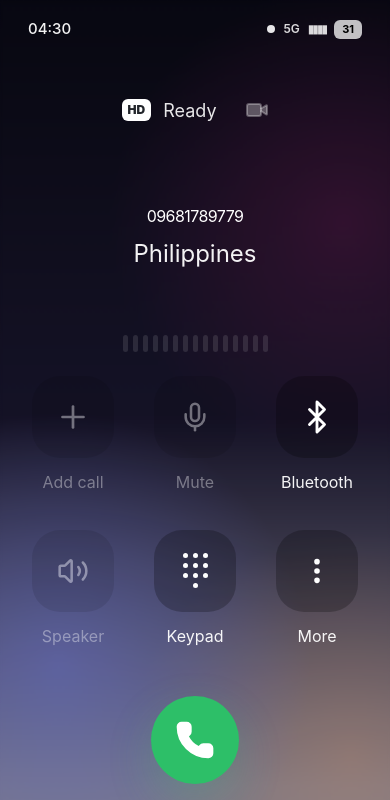
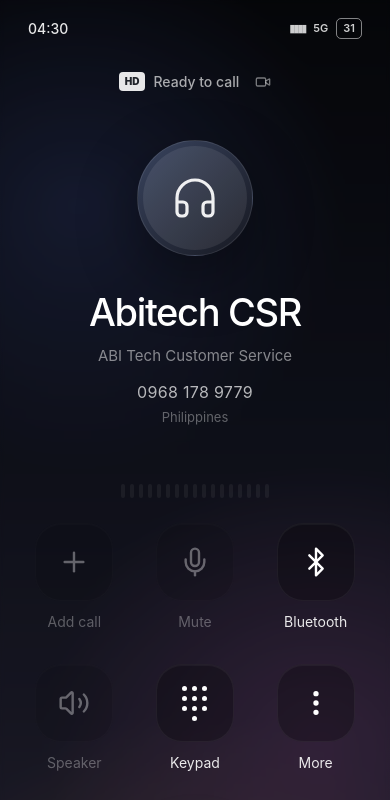
Before and after one commit to emilalvaroserrano-collab/dialtalk, a React (Vite) app: page / in a window 390 px wide. Shown: the top 800 px of the page. Built offline with nearby package versions, Linux system fonts and the light colour scheme.

Commit message:
Make DialTalk a realistic Abitech CSR phone call screen

```diff
--- a/src/App.tsx
+++ b/src/App.tsx
@@ -2,6 +2,7 @@
 import {
   Bluetooth,
   EllipsisVertical,
+  Headphones,
   Mic,
   MicOff,
   Phone,
@@ -15,16 +16,21 @@
 
 type CallState = "idle" | "ringing" | "connecting" | "active" | "error";
 
-const RINGTONE_URL = "https://cdn.pixabay.com/audio/2025/07/30/audio_a4cedca394.mp3?filename=dragon-studio-phone-ringing-382734.mp3";
+const RINGTONE_URL =
+  "https://cdn.pixabay.com/audio/2025/07/30/audio_a4cedca394.mp3?filename=dragon-studio-phone-ringing-382734.mp3";
 const RING_DURATION_MS = 8_000;
-const BAR_COUNT = 15;
+const BAR_COUNT = 17;
+const CONTACT_NAME = "Abitech CSR";
+const CONTACT_SUBTITLE = "ABI Tech Customer Service";
 
 function cx(...parts: Array<string | false | null | undefined>) {
   return parts.filter(Boolean).join(" ");
 }
 
 function elapsed(seconds: number) {
-  return `${String(Math.floor(seconds / 60)).padStart(2, "0")}:${String(seconds % 60).padStart(2, "0")}`;
+  return String(Math.floor(seconds / 60)).padStart(2, "0") +
+    ":" +
+    String(seconds % 60).padStart(2, "0");
 }
 
 function localTime() {
@@ -40,9 +46,9 @@
   const [seconds, setSeconds] = useState(0);
   const [muted, setMuted] = useState(false);
   const [speaker, setSpeaker] = useState(true);
-  const [number, setNumber] = useState("09681789779");
+  const [number, setNumber] = useState("0968 178 9779");
   const [error, setError] = useState<string | null>(null);
-  const [levels, setLevels] = useState<number[]>(() => Array(BAR_COUNT).fill(0.16));
+  const [levels, setLevels] = useState<number[]>(() => Array(BAR_COUNT).fill(0.12));
 
   const roomRef = useRef<Room | null>(null);
   const audioHostRef = useRef<HTMLDivElement | null>(null);
@@ -54,16 +60,16 @@
 
   const isLive = callState === "active";
   const isRinging = callState === "ringing";
-  const isCalling = callState === "connecting";
-  const isBusy = isLive || isRinging || isCalling;
+  const isConnecting = callState === "connecting";
+  const isBusy = isLive || isRinging || isConnecting;
 
   const statusText = useMemo(() => {
-    if (isRinging) return "Calling...";
-    if (isCalling) return "Connecting...";
+    if (isRinging) return "Calling…";
+    if (isConnecting) return "Connecting…";
     if (isLive) return elapsed(seconds);
     if (callState === "error") return "Call failed";
-    return "Ready";
-  }, [callState, isCalling, isLive, isRinging, seconds]);
+    return "Ready to call";
+  }, [callState, isConnecting, isLive, isRinging, seconds]);
 
   useEffect(() => {
     if (!isLive) return;
@@ -73,7 +79,7 @@
 
   useEffect(() => {
     if (!isLive) {
-      setLevels(Array(BAR_COUNT).fill(0.16));
+      setLevels(Array(BAR_COUNT).fill(0.12));
       return;
     }
 
@@ -83,16 +89,18 @@
         const bins = new Uint8Array(analyser.frequencyBinCount);
         analyser.getByteFrequencyData(bins);
 
-        const next = Array.from({ length: BAR_COUNT }, (_, index) => {
-          const start = Math.floor((index * bins.length) / BAR_COUNT);
-          const end = Math.max(start + 1, Math.floor(((index + 1) * bins.length) / BAR_COUNT));
-          let sum = 0;
-          for (let i = start; i < end; i += 1) sum += bins[i] ?? 0;
-          const average = sum / (end - start);
-          return Math.max(0.12, Math.min(1, average / 150));
-        });
-
-        setLevels(next);
+        setLevels(
+          Array.from({ length: BAR_COUNT }, (_, index) => {
+            const start = Math.floor((index * bins.length) / BAR_COUNT);
+            const end = Math.max(
+              start + 1,
+              Math.floor(((index + 1) * bins.length) / BAR_COUNT),
+            );
+            let sum = 0;
+            for (let i = start; i < end; i += 1) sum += bins[i] ?? 0;
+            return Math.max(0.1, Math.min(1, sum / (end - start) / 150));
+          }),
+        );
       }
       animationRef.current = window.requestAnimationFrame(frame);
     };
@@ -134,7 +142,7 @@
     const analyser = context.createAnalyser();
 
     analyser.fftSize = 128;
-    analyser.smoothingTimeConstant = 0.82;
+    analyser.smoothingTimeConstant = 0.84;
     source.connect(analyser);
 
     audioContextRef.current = context;
@@ -162,11 +170,10 @@
     try {
       await ringtone.play();
     } catch {
-      // Continue the call flow if the browser blocks or fails to load the ring asset.
+      // Keep the call flow working even if the browser blocks the ringtone.
     }
 
     await new Promise<void>((resolve) => window.setTimeout(resolve, RING_DURATION_MS));
-
     if (attempt !== callAttemptRef.current) return;
 
     ringtone.pause();
@@ -221,11 +228,13 @@
 
   function endCall() {
     callAttemptRef.current += 1;
+
     const ringtone = ringtoneRef.current;
     if (ringtone) {
       ringtone.pause();
       ringtone.currentTime = 0;
     }
+
     roomRef.current?.disconnect();
     roomRef.current = null;
     analyserRef.current = null;
@@ -252,116 +261,150 @@
   }
 
   return (
-    <main className="min-h-dvh bg-[#080910] text-white sm:grid sm:place-items-center sm:bg-[#11131a] sm:p-6">
+    <main className="min-h-dvh bg-black text-white sm:grid sm:place-items-center sm:bg-[#111318] sm:p-6">
       <div ref={audioHostRef} className="hidden" aria-hidden="true" />
 
-      <section className="relative min-h-dvh w-full overflow-hidden bg-[#090a12] sm:min-h-[840px] sm:max-w-[430px] sm:rounded-[38px] sm:border-[8px] sm:border-black sm:shadow-[0_40px_100px_rgba(0,0,0,.55)]">
-        <div className="absolute inset-0 bg-[radial-gradient(circle_at_15%_72%,rgba(104,116,221,.52),transparent_34%),radial-gradient(circle_at_88%_24%,rgba(98,24,74,.44),transparent_30%),radial-gradient(circle_at_90%_82%,rgba(238,157,96,.28),transparent_27%),linear-gradient(180deg,#080812_0%,#161328_45%,#7d7b8c_85%,#8d8992_100%)]" />
-        <div className="absolute inset-0 bg-black/5 backdrop-blur-[1.5px]" />
+      <section className="relative min-h-dvh w-full overflow-hidden bg-[#0a0b10] sm:min-h-[860px] sm:max-w-[430px] sm:rounded-[42px] sm:border-[8px] sm:border-black sm:shadow-[0_45px_120px_rgba(0,0,0,.65)]">
+        <div className="absolute inset-0 bg-[radial-gradient(circle_at_20%_20%,rgba(38,48,88,.55),transparent_30%),radial-gradient(circle_at_82%_72%,rgba(102,58,105,.44),transparent_34%),radial-gradient(circle_at_50%_100%,rgba(185,117,82,.28),transparent_30%),linear-gradient(180deg,#07080c_0%,#11131e_42%,#282536_100%)]" />
+        <div className="absolute inset-0 bg-black/20 backdrop-blur-[2px]" />
 
-        <div className="relative z-10 flex min-h-dvh flex-col px-7 pb-[max(26px,env(safe-area-inset-bottom))] pt-[max(18px,env(safe-area-inset-top))] sm:min-h-[824px]">
-          <div className="flex items-center justify-between text-[15px] font-medium text-white/95">
+        <div className="relative z-10 flex min-h-dvh flex-col px-7 pb-[max(28px,env(safe-area-inset-bottom))] pt-[max(18px,env(safe-area-inset-top))] sm:min-h-[844px]">
+          <div className="flex items-center justify-between text-[14px] font-medium text-white/90">
             <span>{localTime()}</span>
-            <div className="flex items-center gap-2 text-xs text-white/85">
-              <span className="size-2 rounded-full bg-white/90" />
+            <div className="flex items-center gap-2 text-[11px] text-white/80">
+              <span className="tracking-[-2px]">▮▮▮▮</span>
               <span className="font-semibold">5G</span>
-              <span className="tracking-[-2px]">▮▮▮▮</span>
-              <span className="rounded-md bg-white/75 px-2 py-0.5 text-[11px] font-bold text-black">31</span>
+              <span className="rounded-[5px] border border-white/50 px-1.5 py-[1px] font-semibold">31</span>
             </div>
           </div>
 
-          <div className="mt-14 flex items-center justify-center gap-3 text-[18px] text-white/90">
-            <span className="rounded-md bg-white px-1.5 py-0.5 text-[12px] font-black text-[#22252b]">HD</span>
+          <div className="mt-8 flex items-center justify-center gap-2 text-[14px] font-medium text-white/65">
+            <span className="rounded-[4px] bg-white/90 px-1.5 py-0.5 text-[10px] font-black text-[#20232a]">HD</span>
             <span>{statusText}</span>
-            <Video className="ml-4 size-6 fill-white/30 text-white/30" />
+            <Video className="ml-2 size-4 text-white/45" />
           </div>
 
-          <div className="mt-20 text-center">
+          <div className="mt-12 flex flex-col items-center text-center">
+            <div className="grid size-[116px] place-items-center rounded-full border border-white/10 bg-gradient-to-br from-[#39445f] to-[#171922] shadow-[0_20px_60px_rgba(0,0,0,.35)]">
+              <div className="grid size-[104px] place-items-center rounded-full bg-white/[0.08]">
+                <Headphones className="size-12 text-white/92" strokeWidth={1.6} />
+              </div>
+            </div>
+
+            <h1 className="mt-7 text-[38px] font-medium tracking-[-0.035em] text-white">
+              {CONTACT_NAME}
+            </h1>
+            <p className="mt-1 text-[15px] text-white/50">{CONTACT_SUBTITLE}</p>
+
             <input
               value={number}
               onChange={(event) => setNumber(event.target.value)}
               disabled={isBusy}
               inputMode="tel"
               aria-label="Phone number"
-              className="w-full border-0 bg-transparent text-center text-[clamp(2.6rem,11vw,4rem)] font-normal tracking-[-0.035em] text-white outline-none disabled:opacity-100"
+              className="mt-3 w-full border-0 bg-transparent text-center text-[17px] font-normal tracking-[.02em] text-white/70 outline-none disabled:opacity-100"
             />
-            <p className="mt-2 text-[24px] font-normal text-white/95">Philippines</p>
+            <p className="mt-1 text-[13px] text-white/35">Philippines</p>
           </div>
 
-          <div className="mt-10 flex h-16 items-center justify-center gap-[5px]" aria-label="Audio visualizer">
+          <div className="mt-8 flex h-16 items-center justify-center gap-[5px]" aria-label="Call audio visualizer">
             {levels.map((level, index) => (
               <span
                 key={index}
                 className={cx(
-                  "w-[5px] rounded-full transition-[height,opacity] duration-75",
-                  isLive ? "bg-white/95" : isRinging || isCalling ? "bg-white/45" : "bg-white/18",
+                  "w-[4px] rounded-full transition-[height,opacity] duration-75",
+                  isLive
+                    ? "bg-white/90"
+                    : isRinging || isConnecting
+                      ? "bg-white/30"
+                      : "bg-white/10",
                 )}
                 style={{
-                  height: `${10 + level * 42}px`,
-                  opacity: isLive ? 0.72 + level * 0.28 : 0.6,
+                  height: (8 + level * 42) + "px",
+                  opacity: isLive ? 0.62 + level * 0.38 : 0.55,
                 }}
               />
             ))}
           </div>
 
-          <div className="mt-auto grid grid-cols-3 gap-x-8 gap-y-9">
-            <CallControl icon={<Plus className="size-9" strokeWidth={1.8} />} label="Add call" disabled />
+          <div className="mt-auto grid grid-cols-3 gap-x-7 gap-y-8">
             <CallControl
-              icon={muted ? <MicOff className="size-8" strokeWidth={1.9} /> : <Mic className="size-8" strokeWidth={1.9} />}
+              icon={<Plus className="size-8" strokeWidth={1.8} />}
+              label="Add call"
+              disabled
+            />
+            <CallControl
+              icon={muted
+                ? <MicOff className="size-8" strokeWidth={1.8} />
+                : <Mic className="size-8" strokeWidth={1.8} />}
               label={muted ? "Unmute" : "Mute"}
               active={muted}
               onClick={toggleMute}
               disabled={!isLive}
             />
-            <CallControl icon={<Bluetooth className="size-9" strokeWidth={1.9} />} label="Bluetooth" />
+            <CallControl
+              icon={<Bluetooth className="size-8" strokeWidth={1.8} />}
+              label="Bluetooth"
+            />
 
             <CallControl
-              icon={speaker ? <Volume2 className="size-8" strokeWidth={1.9} /> : <VolumeX className="size-8" strokeWidth={1.9} />}
+              icon={speaker
+                ? <Volume2 className="size-8" strokeWidth={1.8} />
+                : <VolumeX className="size-8" strokeWidth={1.8} />}
               label="Speaker"
               active={speaker && isLive}
               onClick={toggleSpeaker}
               disabled={!isLive}
             />
             <CallControl icon={<DialpadDots />} label="Keypad" />
-            <CallControl icon={<EllipsisVertical className="size-8" strokeWidth={2.2} />} label="More" />
+            <CallControl
+              icon={<EllipsisVertical className="size-8" strokeWidth={2} />}
+              label="More"
+            />
           </div>
 
-          <div className="mt-12 flex flex-col items-center">
+          <div className="mt-11 flex flex-col items-center">
             {isBusy ? (
               <button
                 type="button"
                 onClick={endCall}
-                className="grid size-[88px] place-items-center rounded-full bg-[#ef3831] shadow-[0_18px_45px_rgba(239,56,49,.28)] transition active:scale-95"
+                className="grid size-[84px] place-items-center rounded-full bg-[#ef3f38] shadow-[0_18px_45px_rgba(239,63,56,.28)] transition active:scale-95"
                 aria-label="End call"
               >
-                <PhoneOff className="size-10 fill-current" />
+                <PhoneOff className="size-9 fill-current" />
               </button>
             ) : (
               <button
                 type="button"
                 onClick={startCall}
-                className="grid size-[88px] place-items-center rounded-full bg-[#2dbf68] shadow-[0_18px_45px_rgba(45,191,104,.22)] transition active:scale-95"
-                aria-label="Start call"
+                className="grid size-[84px] place-items-center rounded-full bg-[#32c66c] shadow-[0_18px_45px_rgba(50,198,108,.24)] transition active:scale-95"
+                aria-label="Call Abitech CSR"
               >
-                <Phone className="size-10 fill-current" />
+                <Phone className="size-9 fill-current" />
               </button>
             )}
 
             {error ? (
-              <p className="mt-5 max-w-[300px] rounded-xl bg-black/25 px-4 py-2 text-center text-sm text-red-100 ring-1 ring-red-300/20">
+              <p className="mt-4 max-w-[300px] rounded-xl bg-black/30 px-4 py-2 text-center text-xs text-red-100 ring-1 ring-red-300/15">
                 {error}
               </p>
             ) : (
-              <p className="mt-4 text-xs text-white/45">
-                {isLive ? `Connected to Abbie · ${elapsed(seconds)}` : isCalling ? "Connecting to Abbie..." : "Tap to call Abbie"}
+              <p className="mt-4 text-xs text-white/35">
+                {isLive
+                  ? "Connected · Abbie is on the line"
+                  : isRinging
+                    ? "Ringing Abitech CSR…"
+                    : isConnecting
+                      ? "Answering…"
+                      : "Tap to call"}
               </p>
             )}
           </div>
 
-          <div className="mt-10 flex items-end justify-between px-10 text-white/85 sm:hidden">
-            <span className="text-[28px] tracking-[-8px]">|||</span>
-            <span className="size-8 rounded-full border-[2px] border-white/80" />
-            <span className="text-[52px] font-light leading-[.65]">‹</span>
+          <div className="mt-8 flex items-end justify-between px-10 text-white/75 sm:hidden">
+            <span className="text-[24px] tracking-[-7px]">|||</span>
+            <span className="size-7 rounded-full border-[2px] border-white/70" />
+            <span className="text-[48px] font-light leading-[.65]">‹</span>
           </div>
         </div>
       </section>
@@ -387,17 +430,20 @@
       type="button"
       onClick={disabled ? undefined : onClick}
       disabled={disabled}
-      className={cx("flex flex-col items-center transition", disabled && "opacity-40")}
+      className={cx(
+        "flex flex-col items-center transition",
+        disabled && "opacity-35",
+      )}
     >
       <span
         className={cx(
-          "grid size-[82px] place-items-center rounded-[28px] text-white transition active:scale-95",
-          active ? "bg-white/[0.26]" : "bg-black/[0.23]",
+          "grid size-[78px] place-items-center rounded-[26px] border border-white/[0.05] text-white shadow-[inset_0_1px_0_rgba(255,255,255,.04)] transition active:scale-95",
+          active ? "bg-white/[0.22]" : "bg-black/[0.26]",
         )}
       >
         {icon}
       </span>
-      <span className="mt-3 text-[16px] text-white/95">{label}</span>
+      <span className="mt-2.5 text-[14px] font-normal text-white/90">{label}</span>
     </button>
   );
 }
```
